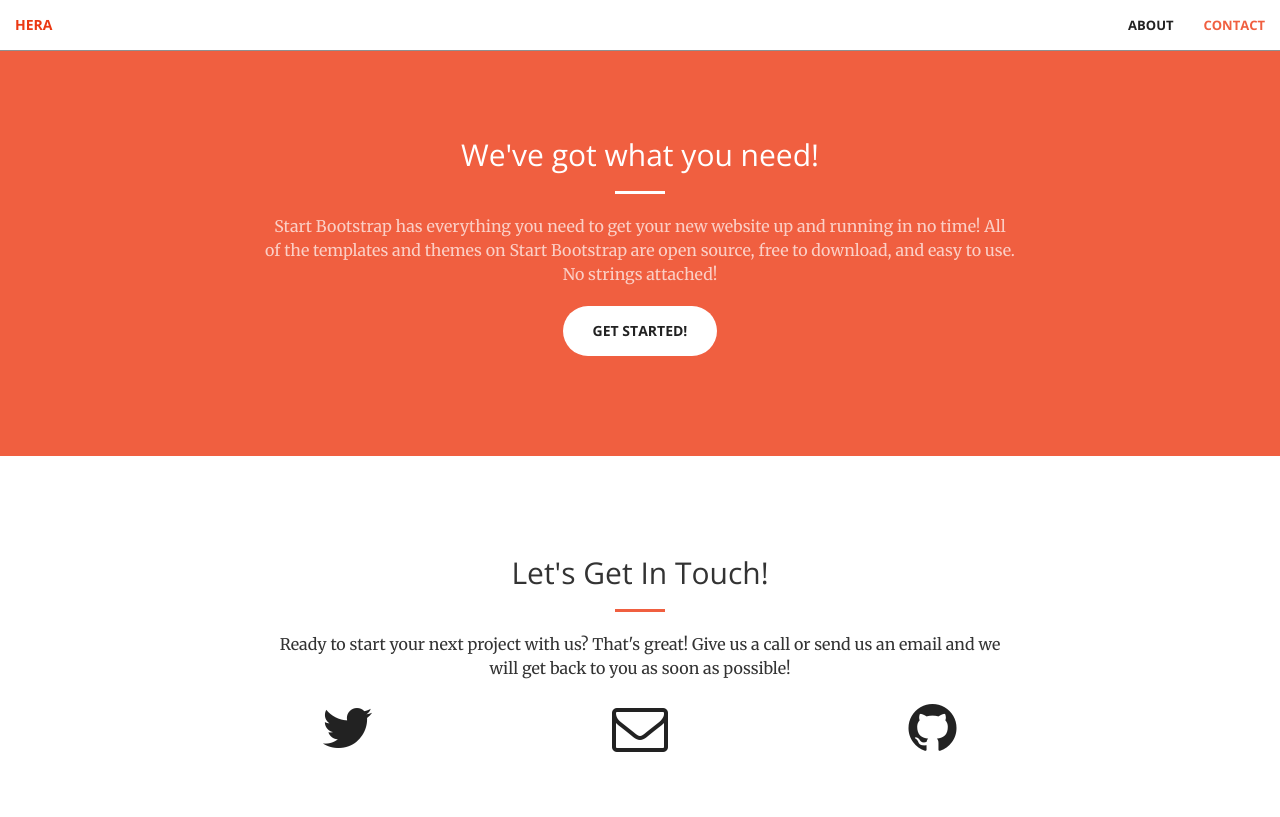
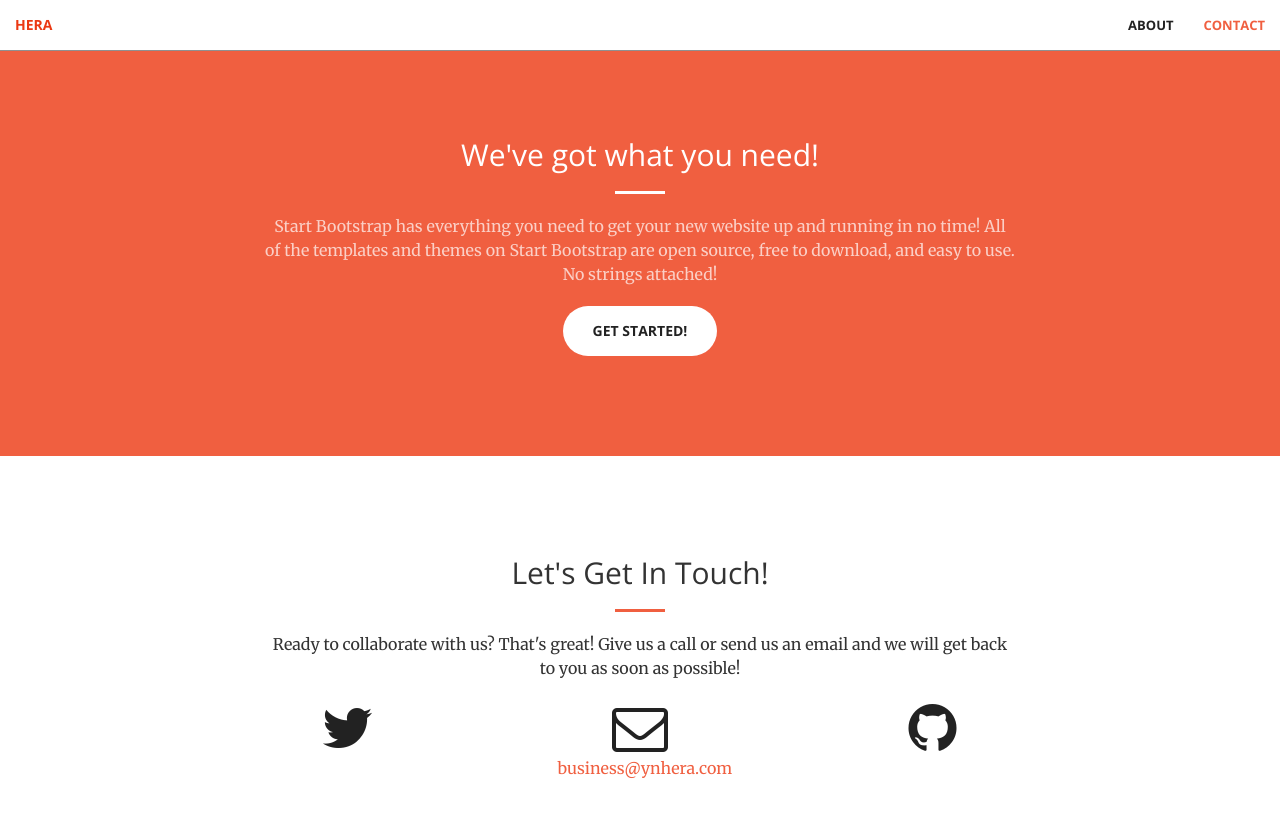
Before and after one commit to ynhera/ynhera.github.io, a Jekyll site: the page built from index.html, in a window 1280 px wide and 900 px high, scrolled down 862 px. Shown: the top 817 px of the window. Built offline with Jekyll 4.4.1, drawn with Linux system fonts in a browser that asks for light colours.

Commit message:
modify contact

```diff
--- a/_config.yml
+++ b/_config.yml
@@ -1,6 +1,6 @@
 # Site settings
 title:
-email:
+email: business@ynhera.com
 description: > # this means to ignore newlines until "baseurl:"
 baseurl: "" # the subpath of your site, e.g. /blog/
 url: "" # the base hostname & protocol for your site
--- a/_includes/contact.html
+++ b/_includes/contact.html
@@ -4,7 +4,7 @@
             <div class="col-lg-8 col-lg-offset-2 text-center">
                 <h2 class="section-heading">Let's Get In Touch!</h2>
                 <hr class="primary">
-                <p>Ready to start your next project with us? That's great! Give us a call or send us an email and we will get back to you as soon as possible!</p>
+                <p>Ready to collaborate with us? That's great! Give us a call or send us an email and we will get back to you as soon as possible!</p>
             </div>
         <div class="col-lg-2 col-lg-offset-2 text-center">
             <a href="https://twitter.com/{{ site.twitter_username }}">
```
